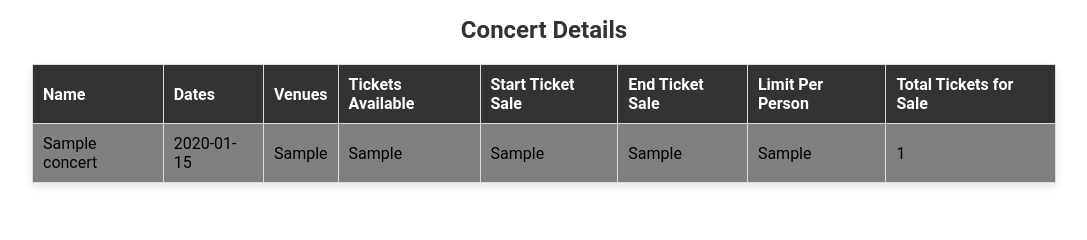
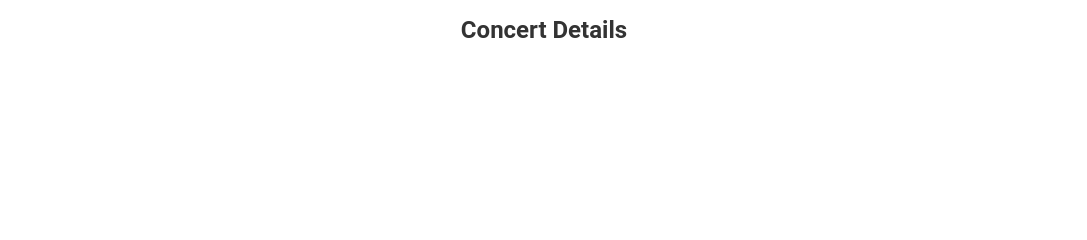
Before and after one commit to I-bruhh/Ticketmaster, a Flask app: template templates/waiting_room.html in a window 1280 px wide. Shown: the part 153-393 px from the top of the page, without its empty margins (96-1183 px from the left). Run offline with Flask 3, Linux system fonts and the light colour scheme; the template is opened without the code that fills it: most values are stand-ins (such as "Sample title", 1, 10 or a date in 2020).

Commit message:
further simplified

```diff
--- a/templates/waiting_room.html
+++ b/templates/waiting_room.html
@@ -1,6 +1,8 @@
 <!DOCTYPE html>
-<html>
+<html lang="en">
 <head>
+    <meta charset="UTF-8">
+    <meta name="viewport" content="width=device-width, initial-scale=1.0">
     <title>Waiting Room</title>
     <link rel="stylesheet" href="{{ url_for('static', filename='concerts.css') }}">
 </head>
@@ -23,55 +25,49 @@
 
         <h1>Concert Details</h1>
         <table>
-            <tr>
-                <th>Name</th>
-                <th>Dates</th>
-                <th>Venues</th>
-                <th>Tickets Available</th>
-                <th>Start Ticket Sale</th>
-                <th>End Ticket Sale</th>
-                <th>Limit Per Person</th>
-                <th>Total Tickets for Sale</th>
-            </tr>
-            <tr>
-                <td>{{ concert.name }}</td>
-                <td>
-                    {% for date in concert['dates'] %}
-                        {{ date }}<br>
-                    {% endfor %}
-                </td>
-                <td>
-                    {% for venue in concert['venues'] %}
-                        {{ venue }}<br>
-                    {% endfor %}
-                </td>
-                <td>
-                    {% for category in concert['categories'] %}
-                        {{ category }}<br>
-                    {% endfor %}
-                </td>
-                <td>{{ concert['start_ticket_sale'] }}</td>
-                <td>{{ concert['end_ticket_sale'] }}</td>
-                <td>{{ concert['limit_per_person'] }}</td>
-                <td>{{ concert['total_tickets_for_sale'] }}</td>
-            </tr>
+            <!-- Your concert details table here -->
         </table>
     </div>
 
     <script>
-        // JavaScript function to check the start_ticket_sale date
-        function checkTicketSaleDate() {
-            var startTicketSaleDate = new Date("{{ concert.start_ticket_sale }}");
-            var currentDate = new Date();
+        function checkWaitingRoom() {
+            setInterval(function () {
+                // Perform AJAX request to check user's position and turn
+                fetch("http://127.0.0.1:5001/concert/{{ concert.concert_id }}/user_status", {
+                    method: "GET",
+                    headers: {
+                        "Content-Type": "application/json",
+                        // You may need to include additional headers based on your server requirements
+                    },
+                })
+                .then(response => response.json())
+                .then(data => {
+                    // Update UI based on server response
+                    if (data.queuePosition !== null) {
+                        document.getElementById("position").innerText = "Your position: " + data.queuePosition;
 
-            if (currentDate >= startTicketSaleDate) {
-                // If the start_ticket_sale date has passed, display the virtual queue position
-                document.getElementById("position").innerText = "Your position: " + {{ queue_position }};
-            }
+                        // Check conditions for redirection
+                        if (data.isUserTurn && data.saleStarted) {
+                            // Check if the booth has 1 to 3 slots, and the user is in front of the queue
+                            if (data.boothSlots > 0 && data.boothSlots <= 3 && data.queuePosition === 0) {
+                                // Redirect to the booth page
+                                window.location.href = "http://127.0.0.1:5000/concert/concert.concert_id/booth";
+                            } else {
+                                // Refresh the page every 30 seconds
+                                setTimeout(() => location.reload(), 10000);
+                            }
+                        }
+                    } else {
+                        // Handle the case where queuePosition is null (display a message or set a default value)
+                        document.getElementById("position").innerText = "Your position: N/A";
+                    }
+                })
+                .catch(error => console.error("Error:", error));
+            }, 5000); // Check every 5 seconds
         }
 
-        // Call the function to check the date when the page loads
-        window.onload = checkTicketSaleDate;
+        // Call the function to check the waiting room when the page loads
+        window.onload = checkWaitingRoom;
     </script>
 </body>
 </html>
```
Also changed, not shown: templates/queue.html (deleted, +0 -22 lines), routes/fairness.py (line endings or trailing spaces).
